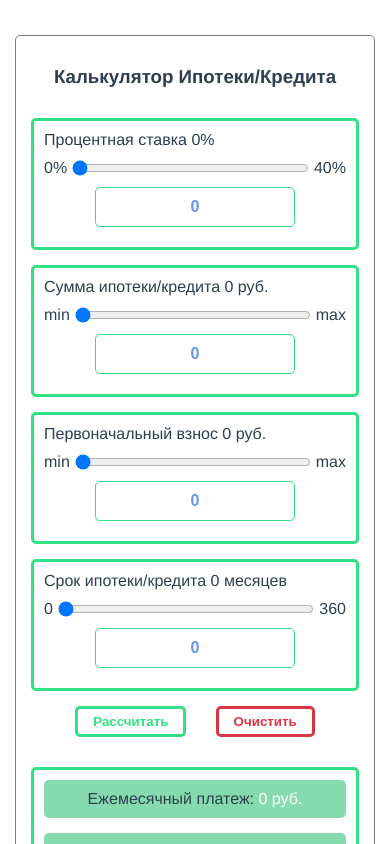
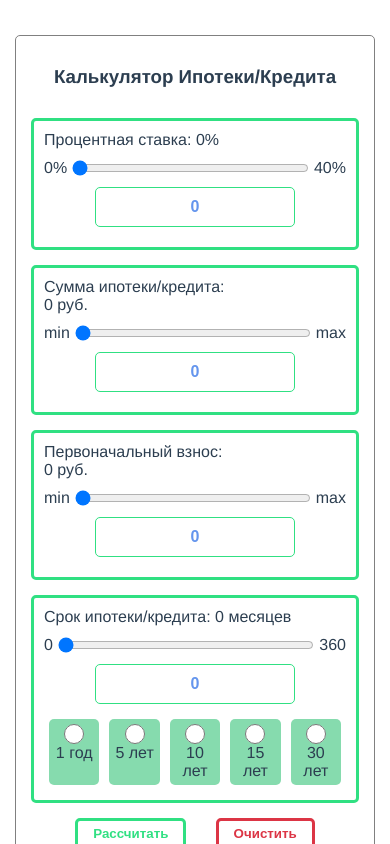
Before and after one commit to cossack-don/calculator-ipoteki, a Vue app: page / in a window 390 px wide. Shown: the top 844 px of the page. Built offline with nearby package versions, Linux system fonts and the light colour scheme.

Commit message:
подредактировал адаптив, добавил радио-кнопки для переключени срока кредита

```diff
--- a/src/scss/index.scss
+++ b/src/scss/index.scss
@@ -27,7 +27,7 @@
 @import "@/views/modules/main/components/down-payment/down-payment.scss";
 // компонент срок кредита
 @import "@/views/modules/main/components/credit-term-value/credit-term-value.scss";
-
+@import "@/views/modules/main/components/credit-term-value/radio-btns-credit-term-value.scss";
 
 // right-panel
 @import "@/views/modules/main/right-panel/right-panel.scss";
--- a/src/scss/media.scss
+++ b/src/scss/media.scss
@@ -3,7 +3,9 @@
     width: 100%;
     margin-right: 0;
 }
-
+.btns-radio {
+    justify-content: center;
+}
 .main-page-calc__right-block {
     width: 100%;
 }
--- a/src/store/index.js
+++ b/src/store/index.js
@@ -37,7 +37,7 @@ export default new Vuex.Store({
     downPaymentArray: [
       {
         min: 0,
-        max: 100000,
+        max: 29000000,
         step: 1000,
       },
     ],
--- a/src/views/modules/PopupMessageError.vue
+++ b/src/views/modules/PopupMessageError.vue
@@ -27,8 +27,8 @@
       </div>
     </div>
     <ul class="popup-message-error__list">
-      <li class="popup-message-error__list-item">Процентную ставку</li>
-      <li class="popup-message-error__list-item">Сумма кредита</li>
+      <li class="popup-message-error__list-item">Процентную ставку,</li>
+      <li class="popup-message-error__list-item">Сумма кредита,</li>
       <li class="popup-message-error__list-item">Срок кредита</li>
     </ul>
   </div>
--- a/src/views/modules/main/components/credit-term-value/CreditTermValue.vue
+++ b/src/views/modules/main/components/credit-term-value/CreditTermValue.vue
@@ -7,7 +7,7 @@
       :key="index"
     >
       <p class="credit-term-value__title">
-        Срок ипотеки/кредита {{ updateCreditTermValue }} месяцев
+        Срок ипотеки/кредита: {{ updateCreditTermValue }} месяцев
       </p>
 
       <div class="credit-term-value__wrapper-input-line">
@@ -27,8 +27,9 @@
         v-model.number="updateCreditTermValue"
         class="credit-term-value__input-text global-style-input-text"
       />
+
+      <radioBtns />
     </div>
-    <!-- <radioBtns /> -->
   </div>
   <!-- Срок Ипотеки ***-->
 </template>
--- a/src/views/modules/main/components/credit-term-value/RadioBtnsCreditTermValue.vue
+++ b/src/views/modules/main/components/credit-term-value/RadioBtnsCreditTermValue.vue
@@ -1,45 +1,59 @@
 <template>
-  <div>
+  <section class="btns-radio">
     <!-- радио кнопки чтобы сразу выбрать 1 год = 12 мсц выбралось и с другими -->
+
+    <article class="btns-radio__one-year">
       <input
         type="radio"
-      id="one"
+        id="one-year"
         value="12"
         v-model="$store.state.creditTermValue"
       />
-    <label for="one">1 год</label>
-    <br />
+      <label class="btns-radio__label-one-year" for="one-year">1 год</label>
+    </article>
+
+    <article class="btns-radio__five-year">
       <input
         type="radio"
-      id="two"
+        id="five-year"
         value="60"
         v-model="$store.state.creditTermValue"
       />
-    <label for="two">5 лет</label>
+      <label for="five-year">5 лет</label>
+    </article>
+
+    <article class="btns-radio__ten-year">
       <input
         type="radio"
-      id="two"
+        id="ten-year"
         value="120"
         v-model="$store.state.creditTermValue"
       />
-    <label for="two">10 лет</label>
+      <label for="ten-year">10 лет</label>
+    </article>
+
+    <article class="btns-radio__fifteen-year">
       <input
         type="radio"
-      id="two"
+        id="fifteen-year"
         value="180"
         v-model="$store.state.creditTermValue"
       />
-    <label for="two">15 лет</label>
+      <label for="fifteen-year">15 лет</label>
+    </article>
+
+    <article class="btns-radio__thirty-year">
       <input
         type="radio"
-      id="two"
+        id="thirty-year"
         value="360"
         v-model="$store.state.creditTermValue"
       />
-    <label for="two">30 лет</label>
-    <br />
-    <span>Выбрано: {{ $store.state.creditTermValue }}</span>
-  </div>
+      <label for="thirty-year">30 лет</label>
+    </article>
+
+    <!-- <span>Выбрано: {{ $store.state.creditTermValue }}</span> -->
+  </section>
 </template>
 
 <script>
--- /dev/null
+++ b/src/views/modules/main/components/credit-term-value/radio-btns-credit-term-value.scss
@@ -0,0 +1,26 @@
+.btns-radio {
+    display: flex;
+
+    &__one-year,
+    &__five-year,
+    &__ten-year,
+    &__fifteen-year,
+    &__thirty-year
+     {
+        display: flex;
+        flex-direction: column;
+        align-items: center;
+        padding: 5px;
+        width: 80px;
+        background: #86dbae;
+        margin: 5px;
+        border-radius: 5px;
+        text-align: center;
+    }
+
+    input {
+    width: 20px;
+    height: 20px;
+    cursor: pointer;
+    }
+}
--- a/src/views/modules/main/components/down-payment/DownPayment.vue
+++ b/src/views/modules/main/components/down-payment/DownPayment.vue
@@ -7,7 +7,8 @@
       :key="index"
     >
       <p class="down-payment__title">
-        Первоначальный взнос {{ changeValueDownPayment }} руб.
+        Первоначальный взнос: <br />
+        {{ changeValueDownPayment }} руб.
       </p>
 
       <div class="down-payment__wrapper-input-line">
--- a/src/views/modules/main/components/interest-rate/InterestRate.vue
+++ b/src/views/modules/main/components/interest-rate/InterestRate.vue
@@ -8,7 +8,7 @@
       :key="index"
     >
       <p class="interest-rate__title">
-        Процентная ставка {{ updateInterestRate }}%
+        Процентная ставка: {{ updateInterestRate }}%
       </p>
 
       <div class="interest-rate__wrapper-input-line">
--- a/src/views/modules/main/components/property-value/PropertyValue.vue
+++ b/src/views/modules/main/components/property-value/PropertyValue.vue
@@ -8,7 +8,7 @@
       :key="index"
     >
       <p class="total-cost__title">
-        Cумма ипотеки/кредита {{ changeValueTotalCostValue }} руб.
+        Cумма ипотеки/кредита: <br />{{ changeValueTotalCostValue }} руб.
       </p>
       <div class="total-cost__wrapper-input-line">
         <span>min</span>
--- a/src/views/modules/main/right-panel/RightPanel.vue
+++ b/src/views/modules/main/right-panel/RightPanel.vue
@@ -2,19 +2,19 @@
   <!-- Right block - вынести потом в отдельные компоненты -->
   <div class="main-page-calc__right-block discription-credit">
     <p class="discription-credit__item">
-      Ежемесячный платеж:
+      Ежемесячный платеж: <br />
       <span class="discription-credit__item-span"
         >{{ changeValueMonthlyPayment }} руб.</span
       >
     </p>
     <p class="discription-credit__item">
-      Процентная ставка:
+      Процентная ставка: <br />
       <span class="discription-credit__item-span"
         >{{ $store.state.interestRate }}%</span
       >
     </p>
     <p class="discription-credit__item">
-      Cрок кредита:
+      Cрок кредита: <br />
       <span class="discription-credit__item-span"
         >{{ $store.state.creditTermValue }} месяцев</span
       >
@@ -37,7 +37,7 @@
         >{{ changeValueOverpaymentAmount }} руб.</span
       >
     </p>
-    <button>График платижей</button>
+    <!-- <button>График платижей</button> -->
   </div>
 </template>
 
```
Also changed, not shown: src/components/HelloWorld.vue (deleted, +0 -59 lines). Lines whose indentation alone changed are shown as unchanged.
